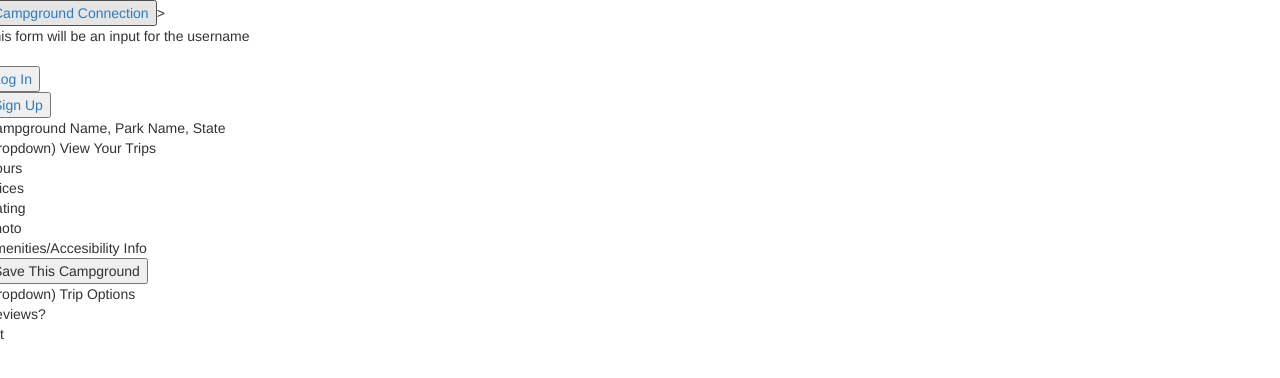
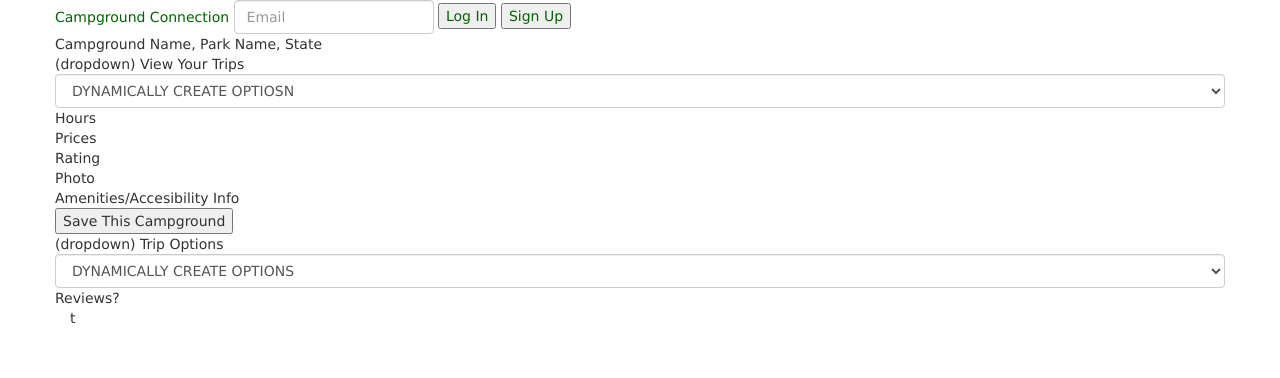
Before and after one commit to michaelbeebe123/campground-connection, a website: page app/public/campground.html in a window 1280 px wide. Drawn offline with nearby package versions, Linux system fonts and the light colour scheme.

Commit message:
inline header forms index

```diff
--- a/app/public/campground.html
+++ b/app/public/campground.html
@@ -5,7 +5,7 @@
     <meta charset="UTF-8">
     <meta name="viewport" content="width=device-width, initial-scale=1.0">
     <meta http-equiv="X-UA-Compatible" content="ie=edge">
-    <title>Document</title>
+    <title>Campground</title>
     <!-- Latest compiled and minified CSS -->
 <link rel="stylesheet" href="https://maxcdn.bootstrapcdn.com/bootstrap/3.4.0/css/bootstrap.min.css">
 
@@ -14,18 +14,31 @@
 
 <!-- Latest compiled JavaScript -->
 <script src="https://maxcdn.bootstrapcdn.com/bootstrap/3.4.0/js/bootstrap.min.js"></script>
+<link href="stylesheets/style.css" rel="stylesheet">
 </head>
 <body>
     <!--Logo/main button--><!--Login/username input (takes you to login with an autofill?)--><!--Sign In--><!--Sign Up-->
-    <div class="row">
-            <div class="col-6"><button id="logo"><a href="/index">Campground Connection</a></button>></div>
-            <div><form>This form will be an input for the username</form>></div>
-            <div><button><a href="/login">Log In</a></button></div>
-            <div><button><a href="/signup">Sign Up</a></button></div>
-    </div>
+    <div class="container">
+            <div class="row">
+                <form class="form-inline">
+                    <div class="form-group mb-2" id="logo">
+                        <a href="/index">Campground Connection</a>
+                    </div>
+                <div class="form-group mx-sm-3 mb-2">
+                    <input type="email" class="form-control" id="emailinput" placeholder="Email">
+                 </div>
+                <button><a href="/login">Log In</a></button>
+                <button><a href="/signup">Sign Up</a></button>
+                </form>
+            </div>
     <!--Park Name--><!--State--><!--View Your Trips-->
     <div class="row">
-        <div id="campname">Campground Name, Park Name, State</div><div id="tripview">(dropdown) View Your Trips</div>
+        <div id="campname">Campground Name, Park Name, State</div>
+        <div id="tripview">(dropdown) View Your Trips
+            <select class="form-control form-control-sm">
+            <option>DYNAMICALLY CREATE OPTIOSN</option>
+            </select>
+        </div>
     </div>
     <!--Hours-->
     <div class="row" id="hours">Hours</div>
@@ -38,7 +51,12 @@
     <!--Amenities/Accesibility Info-->
     <div class="row" id="access">Amenities/Accesibility Info</div>
     <!--Save this campground--><!--Trip Option-->
-    <div class="row"><button id="campsave">Save This Campground</button><div id="tripview">(dropdown) Trip Options</div></div>
+    <div class="row"><button id="campsave">Save This Campground</button>
+        <div id="tripview">(dropdown) Trip Options
+            <select class="form-control form-control-sm">
+            <option>DYNAMICALLY CREATE OPTIONS</option>
+            </select>
+        </div></div>
     <!--Reviews?-->
     <div class="row" id="reviews">Reviews?</div>
 </body>
--- a/app/public/stylesheets/style.css
+++ b/app/public/stylesheets/style.css
@@ -2,3 +2,45 @@ form.signup,
 form.login {
   margin-top: 50px;
 }
+
+body{
+  font-family: Verdana, Geneva, Tahoma, sans-serif;
+}
+
+.main{
+  background-color:lightblue;
+  font-size: large;
+  }
+a{color:darkgreen;}
+.main button{
+  font-size:small;
+}
+
+/*main/header:
+background image?
+all the way across (no margin)
+Campground connection to the left
+Email form, login and signup to the right
+*/
+
+/*body of index/parksearch
+background image?
+search requirement forms
+state dropdown
+view your trips
+space/styling for cards
+*/
+
+/*body of park*/
+
+/*body of campground*/
+
+/*body of trips*/
+
+/*body of members?
+possibly list of saved campgrounds/parks????
+*/
+
+/* ody of signup*/
+
+/*body of login*/
```
Also changed, not shown: app/public/index.html (+22 -8 lines), app/public/park.html (+16 -1 lines), app/public/trips.html (+20 -8 lines).
